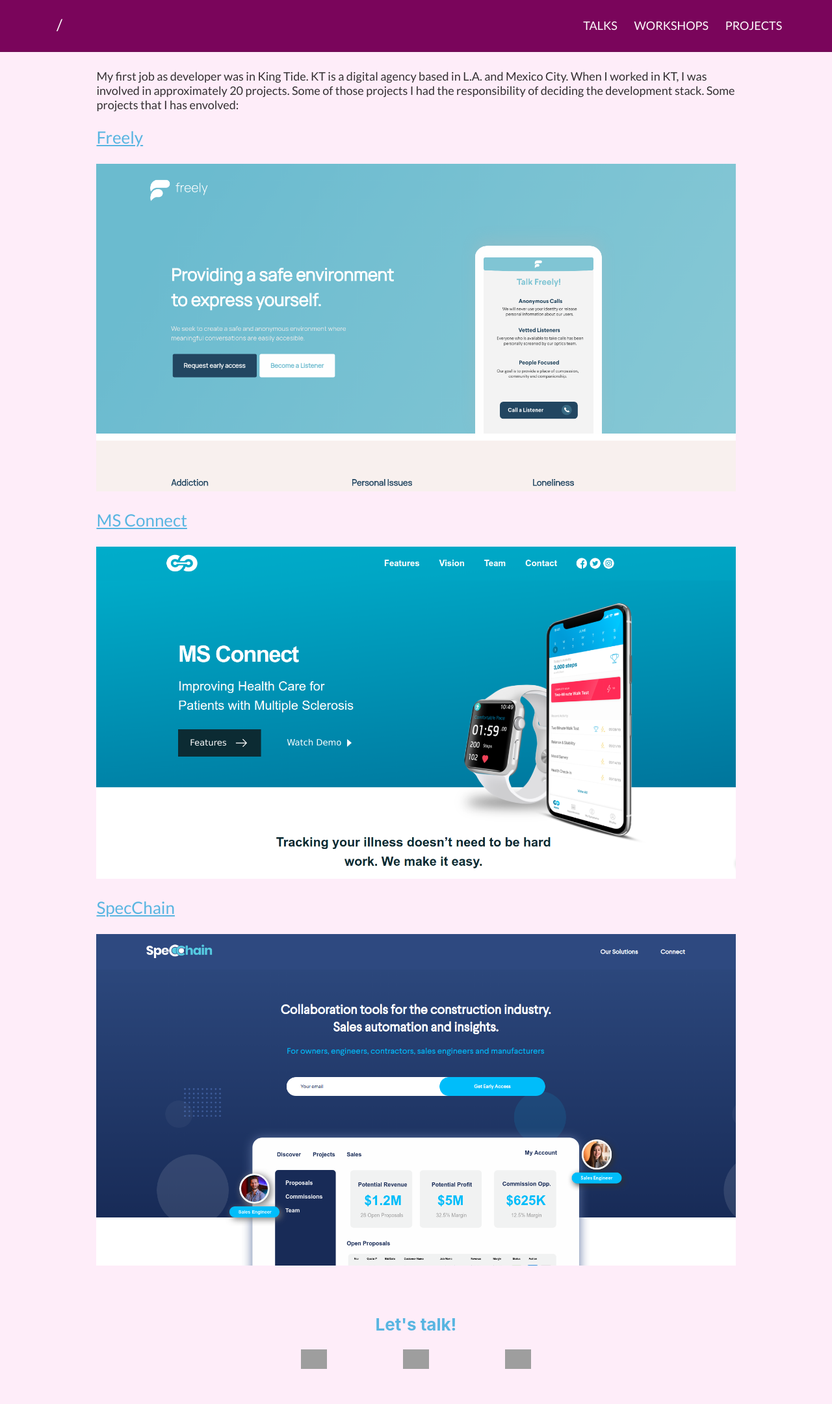
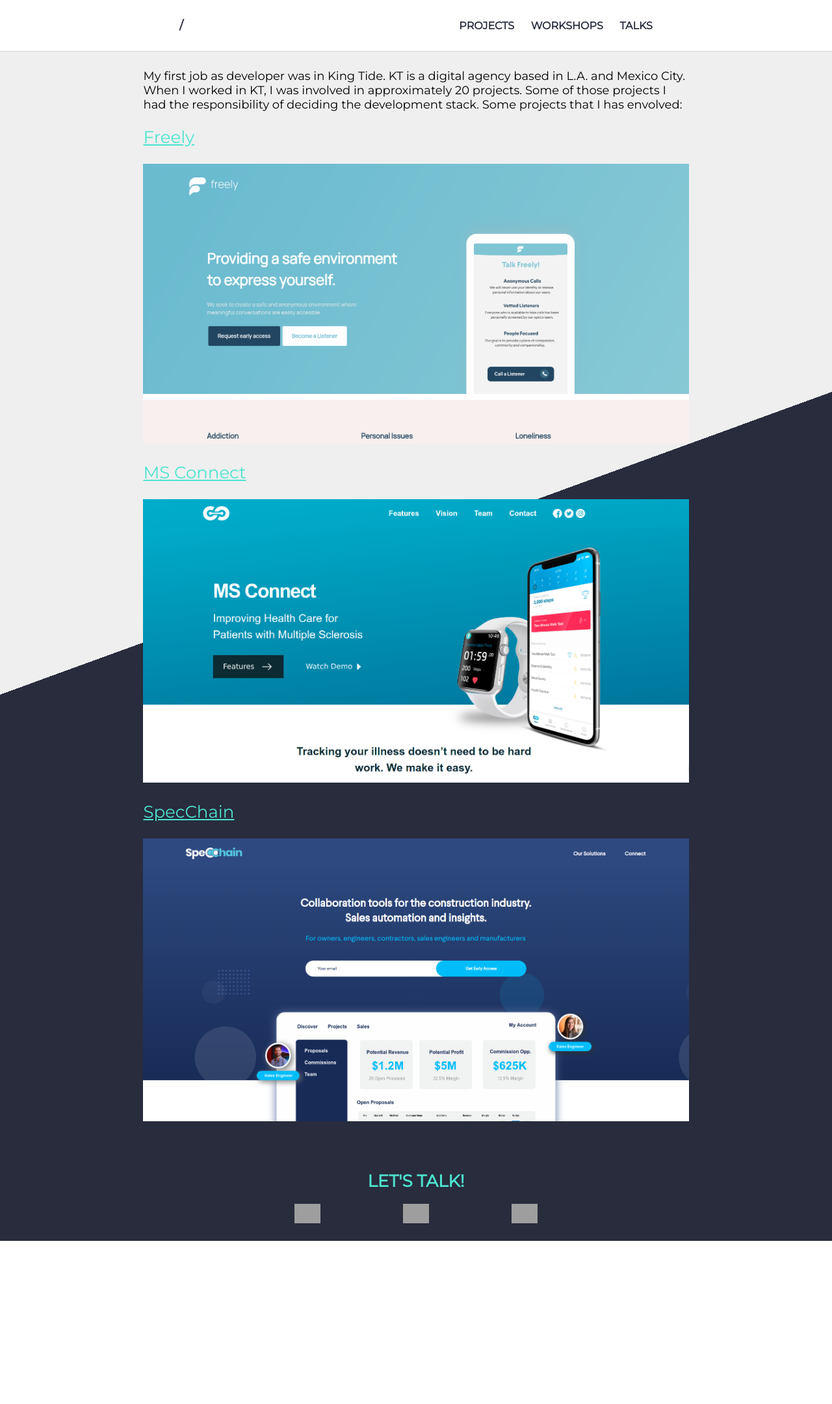
Before and after one commit to lawrayette/Karen-Molina, a Gatsby site: page /projects in a window 1280 px wide. Shown: the whole page at 65% size. After the commit the page ends 1909 px from the top, so only its background shows below. Built offline with nearby package versions, Linux system fonts and the light colour scheme; Gatsby itself is replaced by a stand-in of ours; grey boxes are pictures that could not be loaded.

Commit message:
para dev

```diff
--- a/gatsby-config.js
+++ b/gatsby-config.js
@@ -1,6 +1,6 @@
 module.exports = {
   siteMetadata: {
-    title: `/`,
+    title: `def voidRizoma():`,
     description: `Void Rizoma`,
     author: `@voidrizoma`,
   },
@@ -25,7 +25,7 @@
         background_color: `#663399`,
         theme_color: `#663399`,
         display: `minimal-ui`,
-        icon: `src/images/gatsby-icon.png`, // This path is relative to the root of the site.
+        icon: `src/images/foto.png`, // This path is relative to the root of the site.
       },
     },
     // this (optional) plugin enables Progressive Web App + Offline functionality
--- a/src/components/NavBar/Links.js
+++ b/src/components/NavBar/Links.js
@@ -3,12 +3,14 @@
 import { Link } from "gatsby"
 
 const NavItem = styled(Link)`
+display: flex;
+    justify-content: center;
+    align-items: center;
   text-decoration: none;
-  color: #fff;
-  display: inline-block;
+  color: #282c3d;
+  font-weight: bold;
   white-space: nowrap;
   margin: 0 1vw;
-  font-size:18px;
   transition: all 200ms ease-in;
   position: relative;
 
@@ -20,13 +22,13 @@
     width: 0%;
     content: ".";
     color: transparent;
-    background: white;
+    background: #cccccc;
     height: 1px;
     transition: all 0.4s ease-in;
   }
 
   :hover {
-    color: white;
+    color: #cccccc;
     ::after {
       width: 100%;
     }
@@ -41,9 +43,9 @@
 const NavbarLinks = () => {
   return (
     <>
+      <NavItem to="/projects">Projects</NavItem>
+      <NavItem to="/workshops">Workshops</NavItem>
       <NavItem to="/talks">Talks</NavItem>
-      <NavItem to="/workshops">Workshops</NavItem>
-      <NavItem to="/projects">Projects</NavItem>
     </>
   )
 }
--- a/src/components/NavBar/Logo.js
+++ b/src/components/NavBar/Logo.js
@@ -1,17 +1,19 @@
-// Logo.js
 import React from "react"
 import styled from "styled-components"
 import { Link } from "gatsby"
 
 const NavItem = styled(Link)`
   text-decoration: none;
-  color: white;
+  color: #282c3d;
+  font-weight: bold;
   display: inline-block;
   white-space: nowrap;
-  margin:2%;
-  font-size:24px;
+  margin: 0 1vw;
+  font-size:18px;
   transition: all 200ms ease-in;
   position: relative;
+  display: flex;
+  align-items: center;
 
   :after {
     position: absolute;
@@ -21,13 +23,13 @@
     width: 0%;
     content: ".";
     color: transparent;
-    background: white;
+    background: #efefef;
     height: 1px;
     transition: all 0.4s ease-in;
   }
 
   :hover {
-    color: white;
+    color: #efefef;
     ::after {
       width: 100%;
     }
--- a/src/components/NavBar/NAvBar.js
+++ b/src/components/NavBar/NAvBar.js
@@ -6,9 +6,9 @@
 const Navigation = styled.nav`
   height: 10vh;
   display: flex;
-  background-color: #7a055b;
+  background-color: #fff;
   position: relative;
-  justify-content: space-between;
+  justify-content: space-around;
   text-transform: uppercase;
   border-bottom: 2px solid #33333320;
   margin: 0 auto;
@@ -18,6 +18,7 @@
 
   @media (max-width: 768px) {
     position: sticky;
+    justify-content: space-between;
     height: 8vh;
     top: 0;
     left: 0;
@@ -49,7 +50,7 @@
     width: 100%;
     justify-content: flex-start;
     padding-top: 10vh;
-    background-color: #7a055b ;
+    background-color: #efefef;
     transition: all 0.3s ease-in;
     top: 8vh;
     left: ${props => (props.open ? "-100%" : "0")};
@@ -60,7 +61,7 @@
   background-color: #111;
   width: 30px;
   height: 3px;
-  transition: all .3s linear;
+  transition: all 0.3s linear;
   align-self: center;
   position: relative;
   transform: ${props => (props.open ? "rotate(-45deg)" : "inherit")};
@@ -69,7 +70,7 @@
   ::after {
     width: 30px;
     height: 3px;
-    background-color: #58b5dc;
+    background-color: #111;
     content: "";
     position: absolute;
     transition: all 0.3s linear;
--- /dev/null
+++ b/src/components/footer.js
@@ -0,0 +1,71 @@
+import React from "react";
+import styled from "styled-components"
+
+const Footer= styled.nav`
+  height: auto;
+  display: flex;
+  background-color: #282c3d;
+  position: relative;
+  text-transform: uppercase;
+  margin: 0 auto;
+  padding: 0 5vw;
+  z-index: 2;
+  width:100%;
+  align-self: center;
+
+  @media (max-width: 768px) {
+    position: sticky;
+    height: auto;
+    top: 0;
+    left: 0;
+    right: 0;
+    left: 0;
+  }
+`
+
+export default function footer() {
+  return (
+    <Footer>
+      <div
+        style={{
+          margin: "2% auto",
+          textAlign: "center",
+          color: "#4de4cf",
+          width:"500px",
+
+        }}
+      >
+        <h2> Let's talk!</h2>
+        <div
+          style={{
+            display:"flex",
+            justifyContent:"space-around",
+            marginTop:"20px"
+          }}
+        >
+          <a href="https://github.com/voidrizoma">
+            <img
+              src="https://www.flaticon.es/svg/static/icons/svg/2111/2111432.svg"
+              width="40px"
+              alt="contact"
+            />
+          </a>
+          <a href="https://www.linkedin.com/in/karen-molinac/">
+            <img
+              src="https://www.flaticon.es/svg/static/icons/svg/1384/1384030.svg"
+              width="40px"
+              alt="contact"
+            />
+          </a>
+          <a href="mailto:karenemece@gmail.com">
+            <img
+              src="https://www.flaticon.es/svg/static/icons/svg/646/646094.svg"
+              width="40px"
+              alt="contact"
+            />
+          </a>
+        </div>
+      </div>
+    </Footer>
+  );
+}
--- a/src/components/layout.css
+++ b/src/components/layout.css
@@ -1,9 +1,7 @@
-@import url('https://fonts.googleapis.com/css2?family=Lato&display=swap');
-
+@import url('https://fonts.googleapis.com/css2?family=Montserrat&family=Rubik:wght@300&display=swap');
 html {
   -ms-text-size-adjust: 100%;
   -webkit-text-size-adjust: 100%;
-  font-family: 'Lato', sans-serif;
   box-sizing: border-box;
   overflow-y: scroll;
 }
@@ -12,7 +10,7 @@
   -webkit-font-smoothing: antialiased;
   -moz-osx-font-smoothing: grayscale;
   color: hsla(0, 0%, 0%, 0.8);
-  font-family: 'Lato', sans-serif;
+  font-family: 'Montserrat', sans-serif;
   -moz-font-feature-settings: "kern", "liga", "clig", "calt";
   -ms-font-feature-settings: "kern", "liga", "clig", "calt";
   -webkit-font-feature-settings: "kern", "liga", "clig", "calt";
@@ -56,7 +54,6 @@
 a:active,
 a:hover {
   outline-width: 0;
-  filter: drop-shadow(2px 4px 6px #58b5e1);
 }
 abbr[title] {
   border-bottom: 1px dotted hsla(0, 0%, 0%, 0.5);
@@ -79,10 +76,8 @@
   padding-left: 0;
   padding-right: 0;
   padding-top: 0;
-  margin-bottom: 1.45rem;
+  margin-bottom: 0;
   color: inherit;
-  font-family: -apple-system, BlinkMacSystemFont, Segoe UI, Roboto, Oxygen,
-    Ubuntu, Cantarell, Fira Sans, Droid Sans, Helvetica Neue, sans-serif;
   font-weight: bold;
   text-rendering: optimizeLegibility;
   font-size: 2.25rem;
@@ -118,7 +113,7 @@
   padding-left: 0;
   padding-right: 0;
   padding-top: 0;
-  margin-bottom: 1.45rem;
+  margin-bottom: 0;
 }
 svg:not(:root) {
   overflow: hidden;
@@ -258,15 +253,13 @@
   padding-left: 0;
   padding-right: 0;
   padding-top: 0;
-  margin-bottom: 1.45rem;
+  margin-bottom: 0;
   color: inherit;
-  font-family: -apple-system, BlinkMacSystemFont, Segoe UI, Roboto, Oxygen,
-    Ubuntu, Cantarell, Fira Sans, Droid Sans, Helvetica Neue, sans-serif;
   font-weight: bold;
   text-rendering: optimizeLegibility;
   font-size: 1.62671rem;
   line-height: 1.1;
-  color:#58b5e1;
+  ;
 }
 h3 {
   margin-left: 0;
@@ -276,10 +269,8 @@
   padding-left: 0;
   padding-right: 0;
   padding-top: 0;
-  margin-bottom: 1.45rem;
+  margin-bottom: 0;
   color: inherit;
-  font-family: -apple-system, BlinkMacSystemFont, Segoe UI, Roboto, Oxygen,
-    Ubuntu, Cantarell, Fira Sans, Droid Sans, Helvetica Neue, sans-serif;
   font-weight: bold;
   text-rendering: optimizeLegibility;
   font-size: 1.38316rem;
@@ -293,10 +284,7 @@
   padding-left: 0;
   padding-right: 0;
   padding-top: 0;
-  margin-bottom: 1.45rem;
   color: inherit;
-  font-family: -apple-system, BlinkMacSystemFont, Segoe UI, Roboto, Oxygen,
-    Ubuntu, Cantarell, Fira Sans, Droid Sans, Helvetica Neue, sans-serif;
   font-weight: bold;
   text-rendering: optimizeLegibility;
   font-size: 1rem;
@@ -312,8 +300,6 @@
   padding-top: 0;
   margin-bottom: 1.45rem;
   color: inherit;
-  font-family: -apple-system, BlinkMacSystemFont, Segoe UI, Roboto, Oxygen,
-    Ubuntu, Cantarell, Fira Sans, Droid Sans, Helvetica Neue, sans-serif;
   font-weight: bold;
   text-rendering: optimizeLegibility;
   font-size: 0.85028rem;
@@ -329,8 +315,6 @@
   padding-top: 0;
   margin-bottom: 1.45rem;
   color: inherit;
-  font-family: -apple-system, BlinkMacSystemFont, Segoe UI, Roboto, Oxygen,
-    Ubuntu, Cantarell, Fira Sans, Droid Sans, Helvetica Neue, sans-serif;
   font-weight: bold;
   text-rendering: optimizeLegibility;
   font-size: 0.78405rem;
--- a/src/components/layout.js
+++ b/src/components/layout.js
@@ -9,30 +9,34 @@
 import PropTypes from "prop-types"
 
 import Header from "../components/NavBar/NAvBar"
+import Footer from "../components/footer"
 import "./layout.css"
 
 const Layout = ({ children }) => {
   return (
-    <>
+    <div>
       <Header />
       <div
         style={{
           margin: `0 auto`,
-          maxWidth: 1280,
+          maxWidth: 1100,
           padding: `2%`,
+
         }}
       >
         <main
           style={{
             minHeight: "100vh",
+            display: "flex"
+
           }}
         >
           {children}
         </main>
 
       </div>
-
-    </>
+      <Footer/>
+    </div>
   )
 }
 
--- a/src/pages/projects.js
+++ b/src/pages/projects.js
@@ -1,40 +1,59 @@
-import React from "react"
-import Layout from "../components/layout"
-import SEO from "../components/seo"
-import styled from "styled-components"
-import Freely from "../images/freely.png"
-import MS from "../images/ms.png"
-import Spec from "../images/specChain.png"
+import React from "react";
+import Layout from "../components/layout";
+import SEO from "../components/seo";
+import styled from "styled-components";
+import Freely from "../images/freely.png";
+import MS from "../images/ms.png";
+import Spec from "../images/specChain.png";
 
 const Container = styled.div`
   display: flex;
   justify-content: space-evenly;
   align-items: center;
+  color:black;
 
   @media (max-width: 768px) {
     flex-direction: column-reverse;
   }
-`
+`;
 
 class talk extends React.Component {
   state = {
     prices: [100, 150, 250],
-    positions: ["Freely",  "MS Connect", "SpecChain"],
-    pages:["https://talkfreely.io/", "https://beta.msconnect.io/", "https://specchain.io/"],
+    positions: ["Freely", "MS Connect", "SpecChain"],
+    pages: [
+      "https://talkfreely.io/",
+      "https://beta.msconnect.io/",
+      "https://specchain.io/",
+    ],
     desc: [Freely, MS, Spec],
-  }
+  };
 
   showBoxes = () =>
     this.state.positions.map((box, i) => (
       <div>
-        <a href={this.state.pages[i]} style={{fontSize:"26px", color:"#58b5e1"}}>{this.state.positions[i]}</a>
-        <img src={this.state.desc[i]} style={{margin:"25px auto"}} alt={this.state.positions[i]}/>
+        <a
+          href={this.state.pages[i]}
+          style={{ fontSize: "26px", color: "#4de4cf" }}
+        >
+          {this.state.positions[i]}
+        </a>
+        <img
+          src={this.state.desc[i]}
+          style={{ margin: "25px auto" }}
+          alt={this.state.positions[i]}
+        />
       </div>
-    ))
+    ));
 
   render() {
     return (
-      <div style={{ background: "#feedf9" }}>
+      <div style={{
+        backgroundColor: "#efefef",
+        backgroundImage:
+          "-webkit-linear-gradient(290deg, #efefef 45%, #282c3d  45%",
+        minHeight: "90vh",
+      }}>
         <Layout>
           <SEO title="projects()" />
           <Container
@@ -47,58 +66,19 @@
               margin: "0 auto",
             }}
           >
-            <p style={{fontSize:"18px"}}>
+            <p style={{ fontSize: "18px" }}>
               My first job as developer was in King Tide. KT is a digital agency
               based in L.A. and Mexico City. When I worked in KT, I was involved
               in approximately 20 projects. Some of those projects I had the
-              responsibility of deciding the development stack. Some projects that I has envolved:
+              responsibility of deciding the development stack. Some projects
+              that I has envolved:
             </p>
             {this.showBoxes()}
           </Container>
-          <div
-            style={{
-              margin: "2% auto",
-              textAlign: "center",
-              padding: "2%",
-              color: "#000",
-            }}
-          >
-            <h2> Let's talk!</h2>
-            <div
-              style={{
-                width: "40%",
-                margin: "0 auto",
-                display: "flex",
-                justifyContent: "space-around",
-              }}
-            >
-              <a href="https://github.com/voidrizoma">
-                <img
-                  src="https://www.flaticon.es/svg/static/icons/svg/2111/2111432.svg"
-                  width="40px"
-                  alt="contact"
-                />
-              </a>
-              <a href="https://www.linkedin.com/in/karen-molinac/">
-                <img
-                  src="https://www.flaticon.es/svg/static/icons/svg/1384/1384030.svg"
-                  width="40px"
-                  alt="contact"
-                />
-              </a>
-              <a href="mailto:karenemece@gmail.com">
-                <img
-                  src="https://www.flaticon.es/svg/static/icons/svg/646/646094.svg"
-                  width="40px"
-                  alt="contact"
-                />
-              </a>
-            </div>
-          </div>
         </Layout>
       </div>
-    )
+    );
   }
 }
 
-export default talk
+export default talk;
```
Also changed, not shown: public/index.html (+1 -1 lines), src/pages/index.js (+84 -89 lines), src/pages/talks.js (+19 -30 lines), src/pages/workshops.js (+19 -30 lines), src/images/foto.png, src/images/foto1.png (added).
